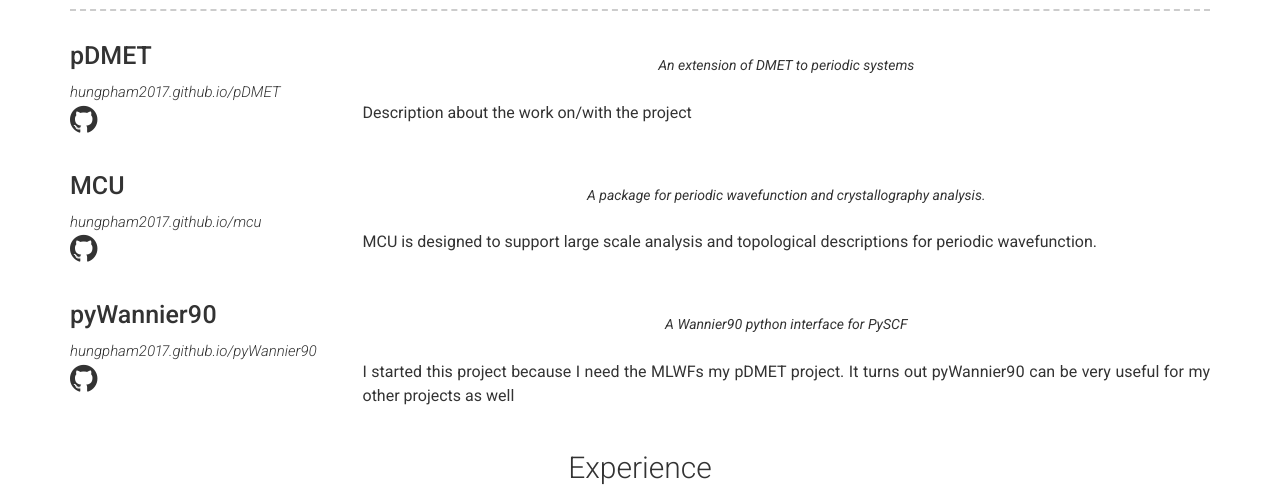
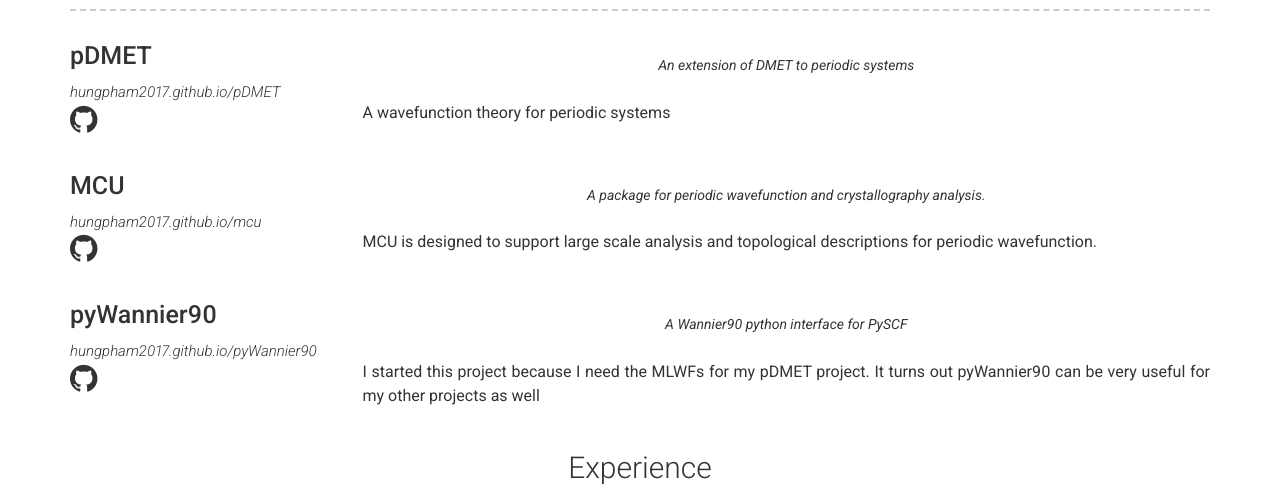
Before and after one commit to hungpham2017/hungpham2017.github.io, a Jekyll site: the page built from index.md, in a window 1280 px wide. Shown: the part 576-1070 px from the top of the page. Built offline with Jekyll 4.4.1, drawn with Linux system fonts in a browser that asks for light colours.

Commit message:
Changing template

```diff
--- a/_data/projects.yml
+++ b/_data/projects.yml
@@ -5,7 +5,7 @@
   quote: >
     An extension of DMET to periodic systems
   description: | # this will include new lines to allow paragraphs
-    Description about the work on/with the project
+    A wavefunction theory for periodic systems
 
 - name: MCU
   link: hungpham2017.github.io/mcu
@@ -21,4 +21,4 @@
   quote: >
     A Wannier90 python interface for PySCF
   description: | # this will include new lines to allow paragraphs
-    I started this project because I need the MLWFs my pDMET project. It turns out pyWannier90 can be very useful for my other projects as well
+    I started this project because I need the MLWFs for my pDMET project. It turns out pyWannier90 can be very useful for my other projects as well
```
